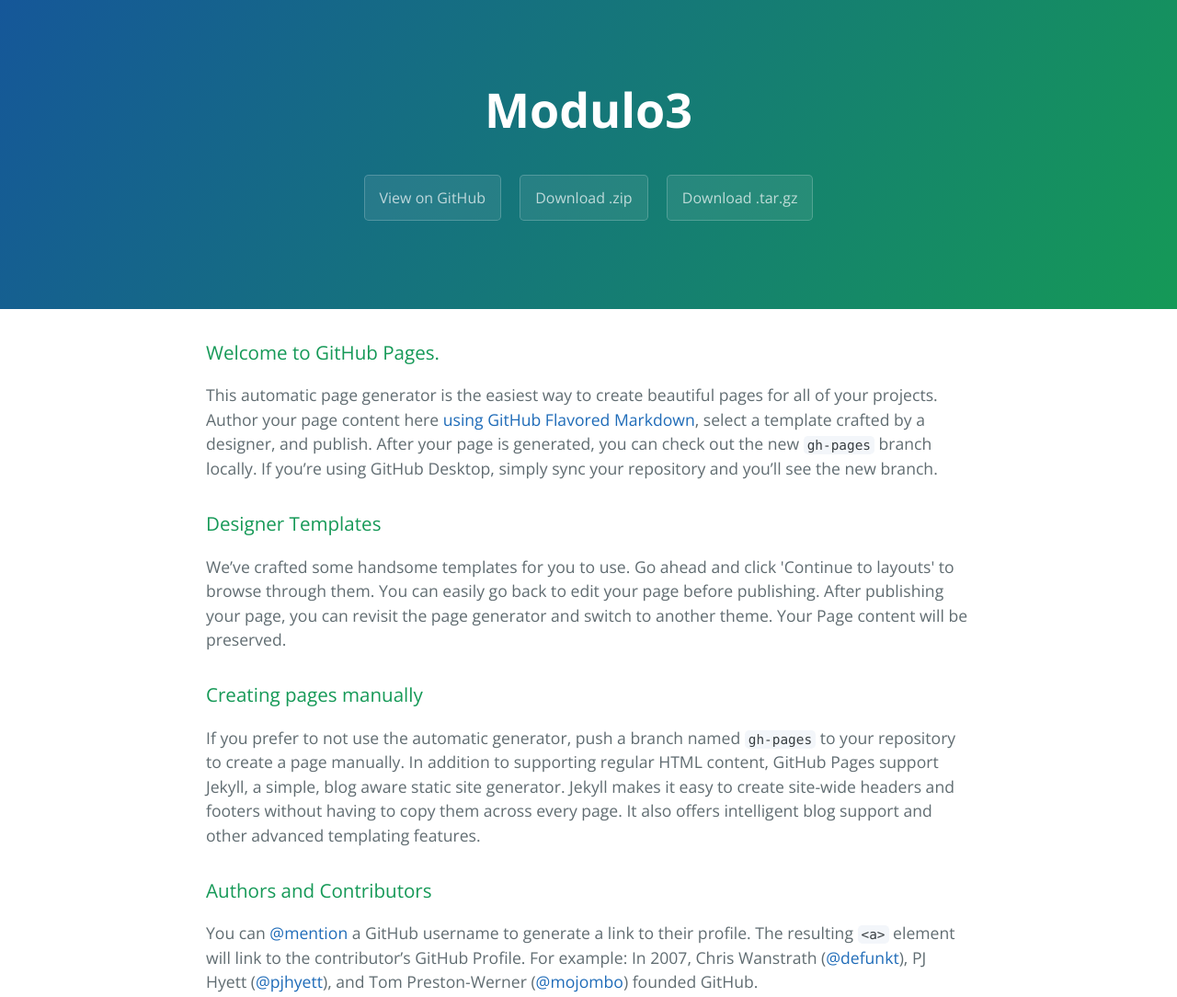
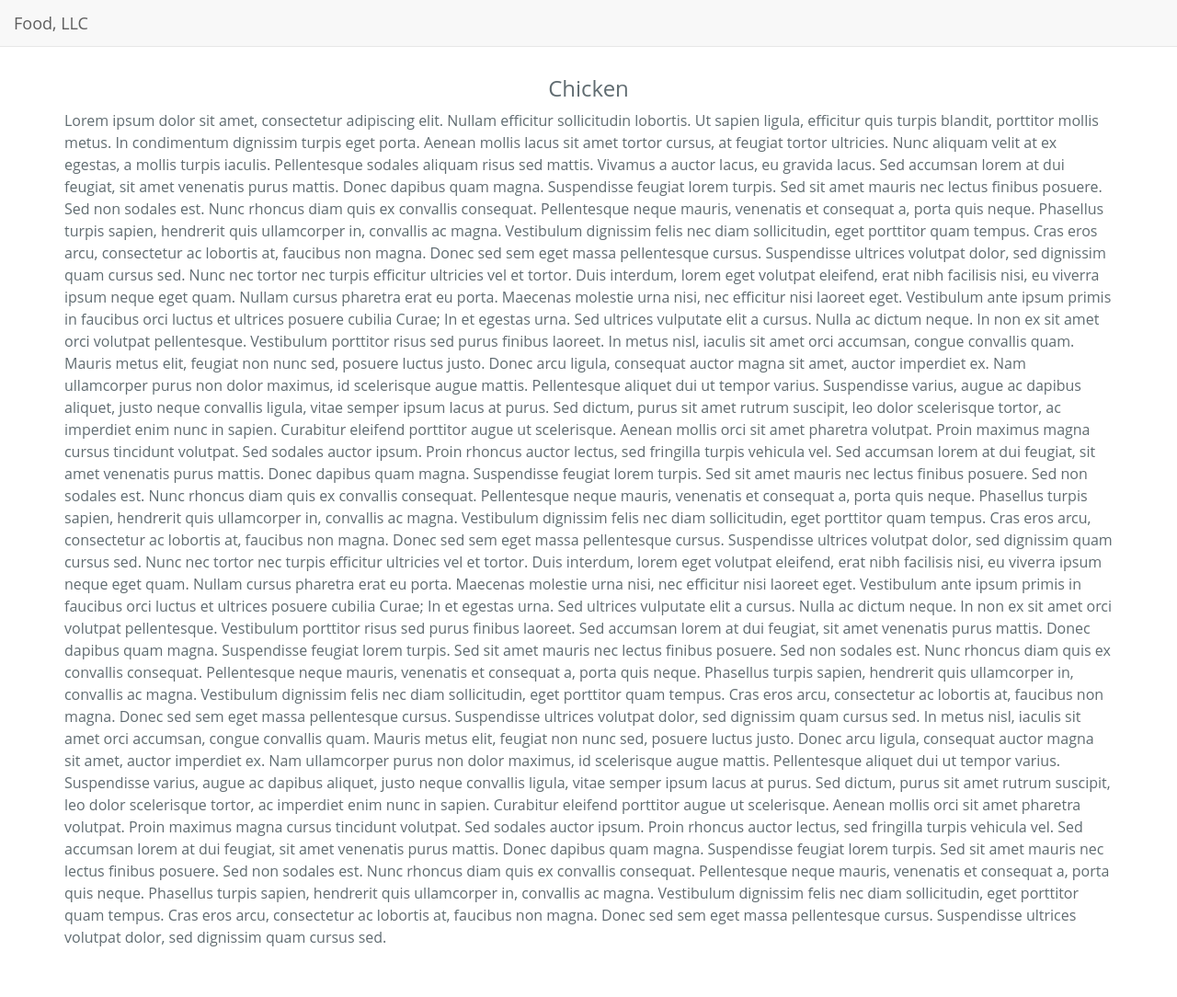
Before and after one commit to MichelFilho/m-dulo3, a plain HTML site: page index.html in a window 1280 px wide. Shown: the top 1084 px of the page at 92% size. After the commit the page ends 1041 px from the top, so only its background shows below. Drawn offline with nearby package versions, Linux system fonts and the light colour scheme.

Commit message:
Update index.html

```diff
--- a/index.html
+++ b/index.html
@@ -1,57 +1,72 @@
 <!DOCTYPE html>
-<html lang="en-us">
+<html lang="en">
   <head>
-    <meta charset="UTF-8">
-    <title>Modulo3 by MichelFilho</title>
+    <meta charset="utf-8">
+    <meta http-equiv="X-UA-Compatible" content="IE=edge">
     <meta name="viewport" content="width=device-width, initial-scale=1">
-    <link rel="stylesheet" type="text/css" href="stylesheets/normalize.css" media="screen">
-    <link href='https://fonts.googleapis.com/css?family=Open+Sans:400,700' rel='stylesheet' type='text/css'>
+    <title>Module 3</title>
+    <link rel="stylesheet" href="stylesheets/bootstrap.min.css">
     <link rel="stylesheet" type="text/css" href="stylesheets/stylesheet.css" media="screen">
-    <link rel="stylesheet" type="text/css" href="stylesheets/github-light.css" media="screen">
   </head>
+
   <body>
-    <section class="page-header">
-      <h1 class="project-name">Modulo3</h1>
-      <h2 class="project-tagline"></h2>
-      <a href="https://github.com/MichelFilho/m-dulo3" class="btn">View on GitHub</a>
-      <a href="https://github.com/MichelFilho/m-dulo3/zipball/master" class="btn">Download .zip</a>
-      <a href="https://github.com/MichelFilho/m-dulo3/tarball/master" class="btn">Download .tar.gz</a>
-    </section>
+    <header>
+     <nav class="navbar navbar-default navbar-fixed-top">
+      <div class="container-fluid">
+        <!-- Brand and toggle get grouped for better mobile display -->
+        <div class="navbar-header">
 
-    <section class="main-content">
-      <h3>
-<a id="welcome-to-github-pages" class="anchor" href="#welcome-to-github-pages" aria-hidden="true"><span aria-hidden="true" class="octicon octicon-link"></span></a>Welcome to GitHub Pages.</h3>
+          <button type="button" class="navbar-toggle collapsed visible-xs-block" data-toggle="collapse" data-target="#nav-list" aria-expanded="false">
+            <span class="sr-only">Menu</span>
+            <span class="icon-bar"></span>
+            <span class="icon-bar"></span>
+            <span class="icon-bar"></span>
+          </button>
+          <a class="navbar-brand" href="#">Food, LLC</a>
+        </div>
 
-<p>This automatic page generator is the easiest way to create beautiful pages for all of your projects. Author your page content here <a href="https://guides.github.com/features/mastering-markdown/">using GitHub Flavored Markdown</a>, select a template crafted by a designer, and publish. After your page is generated, you can check out the new <code>gh-pages</code> branch locally. If you’re using GitHub Desktop, simply sync your repository and you’ll see the new branch.</p>
+        <div class="collapse navbar-collapse" id="nav-list">
+          <ul class="nav navbar-nav navbar-right visible-xs-block">
+            <li><a href="#chicken">Chicken</a></li>
+            <li><a href="#beef">Beef</a></li>
+            <li><a href="#sushi">Sushi</a></li>
+          </ul>
+        </div><!-- /.navbar-collapse -->
+      </div><!-- /.container-fluid -->
+    </nav>
+    </header>
+    <div class="container" id='header'>
+      <h2 class='text-center'>Our Menu</h2>
+    </div>
+    <div class="container" id='chicken'>
+      <div class="row">
+        <div class="col-md-12 col-sm-12 col-xs-12">
+          <div class="conteudo">
+            <h3 class='text-center'>Chicken</h3>
+            <p>Lorem ipsum dolor sit amet, consectetur adipiscing elit. Nullam efficitur sollicitudin lobortis. Ut sapien ligula, efficitur quis turpis blandit, porttitor mollis metus. In condimentum dignissim turpis eget porta. Aenean mollis lacus sit amet tortor cursus, at feugiat tortor ultricies. Nunc aliquam velit at ex egestas, a mollis turpis iaculis. Pellentesque sodales aliquam risus sed mattis. Vivamus a auctor lacus, eu gravida lacus.
 
-<h3>
-<a id="designer-templates" class="anchor" href="#designer-templates" aria-hidden="true"><span aria-hidden="true" class="octicon octicon-link"></span></a>Designer Templates</h3>
+            Sed accumsan lorem at dui feugiat, sit amet venenatis purus mattis. Donec dapibus quam magna. Suspendisse feugiat lorem turpis. Sed sit amet mauris nec lectus finibus posuere. Sed non sodales est. Nunc rhoncus diam quis ex convallis consequat. Pellentesque neque mauris, venenatis et consequat a, porta quis neque. Phasellus turpis sapien, hendrerit quis ullamcorper in, convallis ac magna. Vestibulum dignissim felis nec diam sollicitudin, eget porttitor quam tempus. Cras eros arcu, consectetur ac lobortis at, faucibus non magna. Donec sed sem eget massa pellentesque cursus. Suspendisse ultrices volutpat dolor, sed dignissim quam cursus sed.
 
-<p>We’ve crafted some handsome templates for you to use. Go ahead and click 'Continue to layouts' to browse through them. You can easily go back to edit your page before publishing. After publishing your page, you can revisit the page generator and switch to another theme. Your Page content will be preserved.</p>
+            Nunc nec tortor nec turpis efficitur ultricies vel et tortor. Duis interdum, lorem eget volutpat eleifend, erat nibh facilisis nisi, eu viverra ipsum neque eget quam. Nullam cursus pharetra erat eu porta. Maecenas molestie urna nisi, nec efficitur nisi laoreet eget. Vestibulum ante ipsum primis in faucibus orci luctus et ultrices posuere cubilia Curae; In et egestas urna. Sed ultrices vulputate elit a cursus. Nulla ac dictum neque. In non ex sit amet orci volutpat pellentesque. Vestibulum porttitor risus sed purus finibus laoreet.
 
-<h3>
-<a id="creating-pages-manually" class="anchor" href="#creating-pages-manually" aria-hidden="true"><span aria-hidden="true" class="octicon octicon-link"></span></a>Creating pages manually</h3>
+            In metus nisl, iaculis sit amet orci accumsan, congue convallis quam. Mauris metus elit, feugiat non nunc sed, posuere luctus justo. Donec arcu ligula, consequat auctor magna sit amet, auctor imperdiet ex. Nam ullamcorper purus non dolor maximus, id scelerisque augue mattis. Pellentesque aliquet dui ut tempor varius. Suspendisse varius, augue ac dapibus aliquet, justo neque convallis ligula, vitae semper ipsum lacus at purus. Sed dictum, purus sit amet rutrum suscipit, leo dolor scelerisque tortor, ac imperdiet enim nunc in sapien. Curabitur eleifend porttitor augue ut scelerisque. Aenean mollis orci sit amet pharetra volutpat. Proin maximus magna cursus tincidunt volutpat. Sed sodales auctor ipsum. Proin rhoncus auctor lectus, sed fringilla turpis vehicula vel.
+            Sed accumsan lorem at dui feugiat, sit amet venenatis purus mattis. Donec dapibus quam magna. Suspendisse feugiat lorem turpis. Sed sit amet mauris nec lectus finibus posuere. Sed non sodales est. Nunc rhoncus diam quis ex convallis consequat. Pellentesque neque mauris, venenatis et consequat a, porta quis neque. Phasellus turpis sapien, hendrerit quis ullamcorper in, convallis ac magna. Vestibulum dignissim felis nec diam sollicitudin, eget porttitor quam tempus. Cras eros arcu, consectetur ac lobortis at, faucibus non magna. Donec sed sem eget massa pellentesque cursus. Suspendisse ultrices volutpat dolor, sed dignissim quam cursus sed.
 
-<p>If you prefer to not use the automatic generator, push a branch named <code>gh-pages</code> to your repository to create a page manually. In addition to supporting regular HTML content, GitHub Pages support Jekyll, a simple, blog aware static site generator. Jekyll makes it easy to create site-wide headers and footers without having to copy them across every page. It also offers intelligent blog support and other advanced templating features.</p>
+            Nunc nec tortor nec turpis efficitur ultricies vel et tortor. Duis interdum, lorem eget volutpat eleifend, erat nibh facilisis nisi, eu viverra ipsum neque eget quam. Nullam cursus pharetra erat eu porta. Maecenas molestie urna nisi, nec efficitur nisi laoreet eget. Vestibulum ante ipsum primis in faucibus orci luctus et ultrices posuere cubilia Curae; In et egestas urna. Sed ultrices vulputate elit a cursus. Nulla ac dictum neque. In non ex sit amet orci volutpat pellentesque. Vestibulum porttitor risus sed purus finibus laoreet.
 
-<h3>
-<a id="authors-and-contributors" class="anchor" href="#authors-and-contributors" aria-hidden="true"><span aria-hidden="true" class="octicon octicon-link"></span></a>Authors and Contributors</h3>
+            Sed accumsan lorem at dui feugiat, sit amet venenatis purus mattis. Donec dapibus quam magna. Suspendisse feugiat lorem turpis. Sed sit amet mauris nec lectus finibus posuere. Sed non sodales est. Nunc rhoncus diam quis ex convallis consequat. Pellentesque neque mauris, venenatis et consequat a, porta quis neque. Phasellus turpis sapien, hendrerit quis ullamcorper in, convallis ac magna. Vestibulum dignissim felis nec diam sollicitudin, eget porttitor quam tempus. Cras eros arcu, consectetur ac lobortis at, faucibus non magna. Donec sed sem eget massa pellentesque cursus. Suspendisse ultrices volutpat dolor, sed dignissim quam cursus sed.
 
-<p>You can <a href="https://help.github.com/articles/basic-writing-and-formatting-syntax/#mentioning-users-and-teams" class="user-mention">@mention</a> a GitHub username to generate a link to their profile. The resulting <code>&lt;a&gt;</code> element will link to the contributor’s GitHub Profile. For example: In 2007, Chris Wanstrath (<a href="https://github.com/defunkt" class="user-mention">@defunkt</a>), PJ Hyett (<a href="https://github.com/pjhyett" class="user-mention">@pjhyett</a>), and Tom Preston-Werner (<a href="https://github.com/mojombo" class="user-mention">@mojombo</a>) founded GitHub.</p>
+            In metus nisl, iaculis sit amet orci accumsan, congue convallis quam. Mauris metus elit, feugiat non nunc sed, posuere luctus justo. Donec arcu ligula, consequat auctor magna sit amet, auctor imperdiet ex. Nam ullamcorper purus non dolor maximus, id scelerisque augue mattis. Pellentesque aliquet dui ut tempor varius. Suspendisse varius, augue ac dapibus aliquet, justo neque convallis ligula, vitae semper ipsum lacus at purus. Sed dictum, purus sit amet rutrum suscipit, leo dolor scelerisque tortor, ac imperdiet enim nunc in sapien. Curabitur eleifend porttitor augue ut scelerisque. Aenean mollis orci sit amet pharetra volutpat. Proin maximus magna cursus tincidunt volutpat. Sed sodales auctor ipsum. Proin rhoncus auctor lectus, sed fringilla turpis vehicula vel.
+            Sed accumsan lorem at dui feugiat, sit amet venenatis purus mattis. Donec dapibus quam magna. Suspendisse feugiat lorem turpis. Sed sit amet mauris nec lectus finibus posuere. Sed non sodales est. Nunc rhoncus diam quis ex convallis consequat. Pellentesque neque mauris, venenatis et consequat a, porta quis neque. Phasellus turpis sapien, hendrerit quis ullamcorper in, convallis ac magna. Vestibulum dignissim felis nec diam sollicitudin, eget porttitor quam tempus. Cras eros arcu, consectetur ac lobortis at, faucibus non magna. Donec sed sem eget massa pellentesque cursus. Suspendisse ultrices volutpat dolor, sed dignissim quam cursus sed.
 
-<h3>
-<a id="support-or-contact" class="anchor" href="#support-or-contact" aria-hidden="true"><span aria-hidden="true" class="octicon octicon-link"></span></a>Support or Contact</h3>
+            </div>
+        </div>
+      </div>
+    </div>
 
-<p>Having trouble with Pages? Check out our <a href="https://help.github.com/pages">documentation</a> or <a href="https://github.com/contact">contact support</a> and we’ll help you sort it out.</p>
-
-      <footer class="site-footer">
-        <span class="site-footer-owner"><a href="https://github.com/MichelFilho/m-dulo3">Modulo3</a> is maintained by <a href="https://github.com/MichelFilho">MichelFilho</a>.</span>
-
-        <span class="site-footer-credits">This page was generated by <a href="https://pages.github.com">GitHub Pages</a> using the <a href="https://github.com/jasonlong/cayman-theme">Cayman theme</a> by <a href="https://twitter.com/jasonlong">Jason Long</a>.</span>
-      </footer>
-
-    </section>
-
-
+    <!-- jQuery (necessary for Bootstrap's JavaScript plugins) -->
+    <script src="https://ajax.googleapis.com/ajax/libs/jquery/1.11.3/jquery.min.js"></script>
+    <!-- Latest compiled and minified JavaScript -->
+    <script src="https://maxcdn.bootstrapcdn.com/bootstrap/3.3.6/js/bootstrap.min.js" integrity="sha384-0mSbJDEHialfmuBBQP6A4Qrprq5OVfW37PRR3j5ELqxss1yVqOtnepnHVP9aJ7xS" crossorigin="anonymous"></script>
   </body>
 </html>
```
